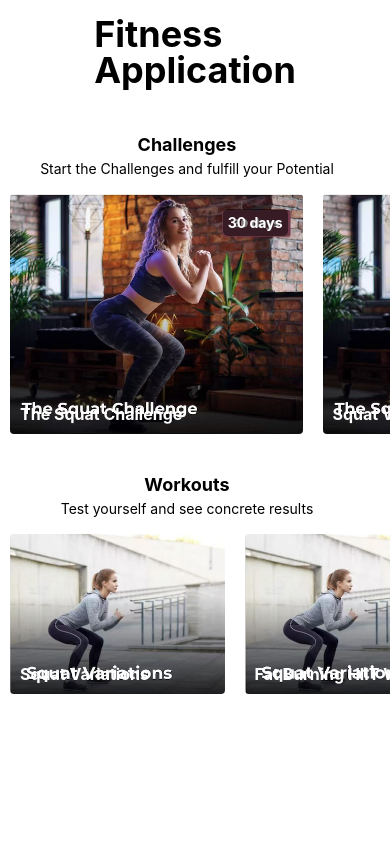
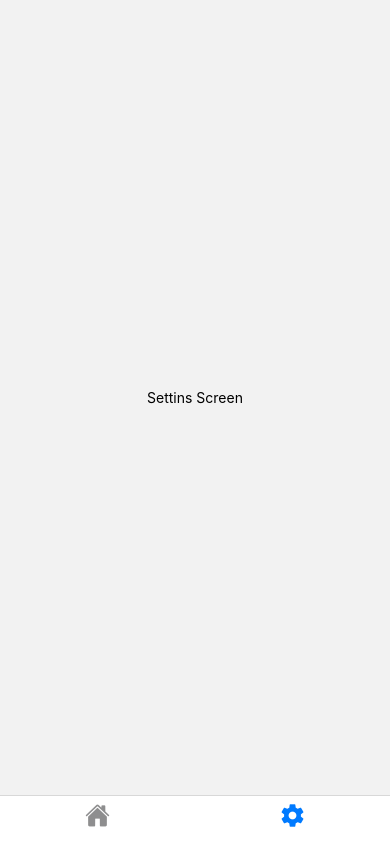
Before and after one commit to iOSQiao/my-fitness-app, a React Native app: screen /Settings in a window 390 px wide. Built offline with nearby package versions, Linux system fonts and the light colour scheme.

Commit message:
调整导航路由

```diff
--- a/App.js
+++ b/App.js
@@ -1,77 +1,38 @@
-import { useEffect } from "react";
-import { View, StyleSheet, ScrollView, Text, SafeAreaView } from "react-native";
-import { useNavigation } from "@react-navigation/native";
+import * as React from "react";
+import { NavigationContainer } from "@react-navigation/native";
+import { createBottomTabNavigator } from "@react-navigation/bottom-tabs";
+import Ionicons from "@expo/vector-icons/Ionicons";
 
-import Section from "./components/home/Section";
-import ChallengesView from "./components/home/ChallengesView";
-import WorkoutsView from "./components/home/WorkoutsView";
+import HomeLayout from "./app/home/_layout";
+import SettingsScreen from "./app/settings";
+
+const Tab = createBottomTabNavigator();
 
 export default function App() {
-    // const navigation = useNavigation();
-
     return (
-      <SafeAreaView style={{flex: 1}}>
-        <View style={styles.container}>
-            <ScrollView
-                style={{ width: "100%", height: "100%" }}
-                contentContainerStyle={styles.scrollViewContent}
-                onScroll={(event) => {
-                    // const currentOffset = event.nativeEvent.contentOffset.y;
-                    // if (currentOffset > 36 * 2 + 16) {
-                    //     navigation.setOptions({
-                    //         headerTitle: "Fitness Application",
-                    //         headerStyle: {
-                    //             backgroundColor: "rgba(255, 255, 255, 0.5)",
-                    //         },
-                    //     });
-                    // } else {
-                    //     navigation.setOptions({
-                    //         headerTitle: "",
-                    //         headerStyle: {
-                    //             backgroundColor: "#fff",
-                    //         },
-                    //     });
-                    // }
-                }}>
-                <View style={styles.content}>
-                    <Text style={styles.title}>{'Fitness\nApplication'}</Text>
-                    <Section
-                        title={"Challenges"}
-                        desc={"Start the Challenges and fulfill your Potential"}>
-                        <ChallengesView></ChallengesView>
-                    </Section>
-                    <Section title={"Workouts"} desc={"Test yourself and see concrete results"}>
-                        <WorkoutsView></WorkoutsView>
-                    </Section>
-                </View>
-            </ScrollView>
-        </View>
-        </SafeAreaView>
+        <NavigationContainer>
+            <Tab.Navigator screenOptions={{ headerShown: false }}>
+                <Tab.Screen
+                    name="Home"
+                    component={HomeLayout}
+                    options={{
+                        title: '',
+                        tabBarIcon: ({ color, size }) => (
+                            <Ionicons name="home" color={color} size={size} />
+                        ),
+                    }}
+                />
+                <Tab.Screen
+                    name="Settings"
+                    component={SettingsScreen}
+                    options={{
+                        title: '',
+                        tabBarIcon: ({ color, size }) => (
+                            <Ionicons name="settings-sharp" color={color} size={size} />
+                        ),
+                    }}
+                />
+            </Tab.Navigator>
+        </NavigationContainer>
     );
 }
-
-const styles = StyleSheet.create({
-    container: {
-        height: "100%",
-        width: "100%",
-        alignItems: "flex-start",
-        justifyContent: "flex-start",
-        backgroundColor: "#fff",
-    },
-    scrollViewContent: {
-        padding: 0,
-    },
-    content: {
-        width: "100%",
-        alignItems: "center",
-        justifyContent: "flex-start",
-    },
-    title: {
-        color: "#000",
-        fontSize: 36,
-        fontWeight: "bold",
-        lineHeight: 36,
-        textAlign: "left",
-        padding: 16,
-    },
-});
--- /dev/null
+++ b/app/home/_layout.tsx
@@ -0,0 +1,23 @@
+import React from "react";
+import { View, Text, StyleSheet } from "react-native";
+import { createStackNavigator } from "@react-navigation/stack";
+
+import HomeScreen from "./index";
+
+const Stack = createStackNavigator();
+
+export default function Home() {
+    return (
+        <Stack.Navigator initialRouteName="home">
+            <Stack.Screen name="home" component={HomeScreen} options={{ title: "" }} />
+        </Stack.Navigator>
+    );
+}
+
+const styles = StyleSheet.create({
+    screen: {
+        flex: 1,
+        justifyContent: "center",
+        alignItems: "center",
+    },
+});
--- /dev/null
+++ b/app/home/index.tsx
@@ -0,0 +1,77 @@
+import { useEffect } from "react";
+import { View, StyleSheet, ScrollView, Text, SafeAreaView } from "react-native";
+import { useNavigation } from "@react-navigation/native";
+
+import Section from "../../components/home/Section";
+import ChallengesView from "../../components/home/ChallengesView";
+import WorkoutsView from "../../components/home/WorkoutsView";
+
+export default function HomeScreen() {
+    // const navigation = useNavigation();
+
+    return (
+      <SafeAreaView style={{flex: 1}}>
+        <View style={styles.container}>
+            <ScrollView
+                style={{ width: "100%", height: "100%" }}
+                contentContainerStyle={styles.scrollViewContent}
+                onScroll={(event) => {
+                    // const currentOffset = event.nativeEvent.contentOffset.y;
+                    // if (currentOffset > 36 * 2 + 16) {
+                    //     navigation.setOptions({
+                    //         headerTitle: "Fitness Application",
+                    //         headerStyle: {
+                    //             backgroundColor: "rgba(255, 255, 255, 0.5)",
+                    //         },
+                    //     });
+                    // } else {
+                    //     navigation.setOptions({
+                    //         headerTitle: "",
+                    //         headerStyle: {
+                    //             backgroundColor: "#fff",
+                    //         },
+                    //     });
+                    // }
+                }}>
+                <View style={styles.content}>
+                    <Text style={styles.title}>{'Fitness\nApplication'}</Text>
+                    <Section
+                        title={"Challenges"}
+                        desc={"Start the Challenges and fulfill your Potential"}>
+                        <ChallengesView></ChallengesView>
+                    </Section>
+                    <Section title={"Workouts"} desc={"Test yourself and see concrete results"}>
+                        <WorkoutsView></WorkoutsView>
+                    </Section>
+                </View>
+            </ScrollView>
+        </View>
+        </SafeAreaView>
+    );
+}
+
+const styles = StyleSheet.create({
+    container: {
+        height: "100%",
+        width: "100%",
+        alignItems: "flex-start",
+        justifyContent: "flex-start",
+        backgroundColor: "#fff",
+    },
+    scrollViewContent: {
+        padding: 0,
+    },
+    content: {
+        width: "100%",
+        alignItems: "center",
+        justifyContent: "flex-start",
+    },
+    title: {
+        color: "#000",
+        fontSize: 36,
+        fontWeight: "bold",
+        lineHeight: 36,
+        textAlign: "left",
+        padding: 16,
+    },
+});
--- /dev/null
+++ b/app/settings/index.tsx
@@ -0,0 +1,18 @@
+import React from 'react';
+import { View, Text, StyleSheet } from 'react-native';
+
+export default function SettingsScreen() {
+    return (
+        <View style={styles.screen}>
+            <Text>Settins Screen</Text>
+        </View>
+    );
+}
+
+const styles = StyleSheet.create({
+    screen: {
+        flex: 1,
+        justifyContent: "center",
+        alignItems: "center",
+    },
+});
```
Also changed, not shown: package.json (+8 -7 lines).
